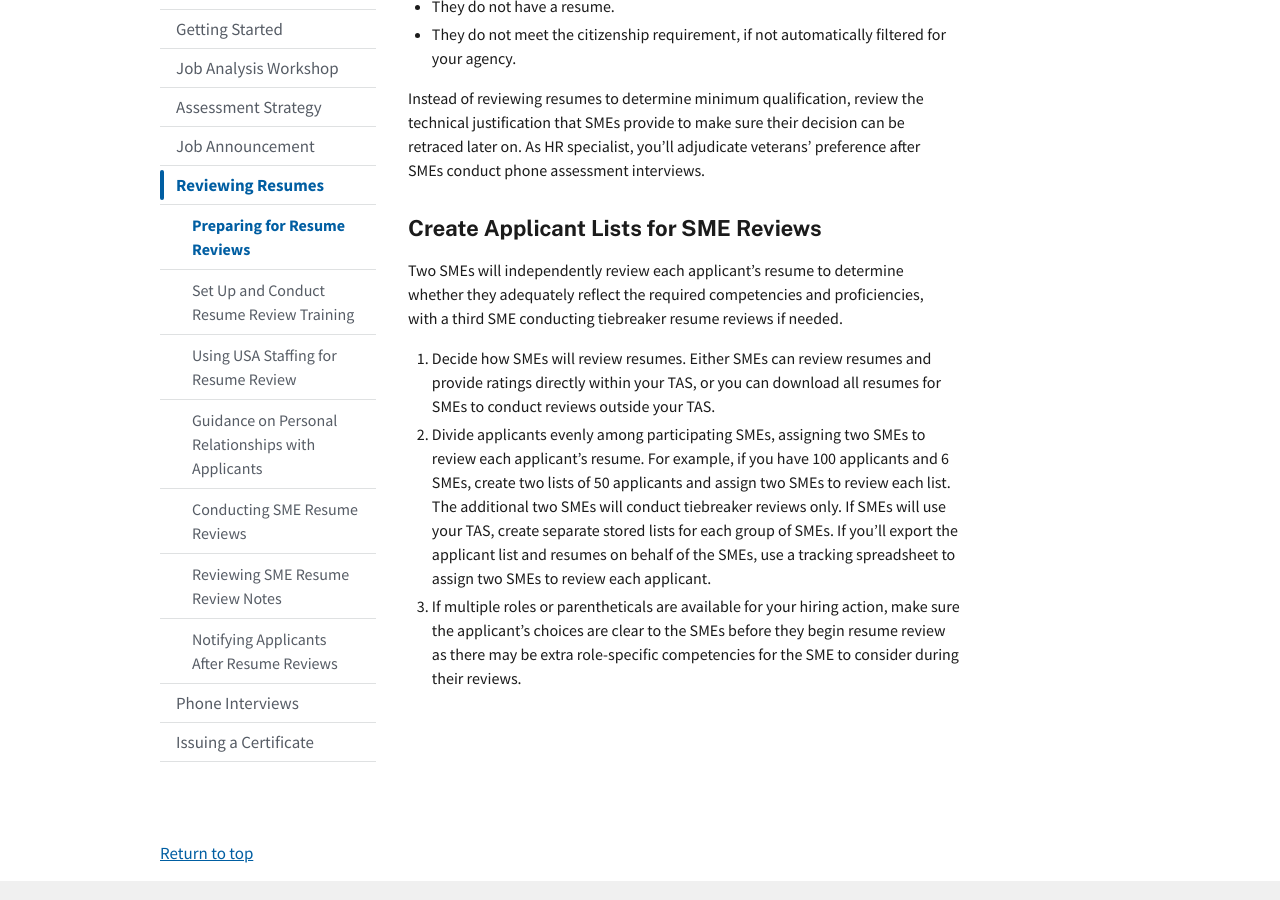
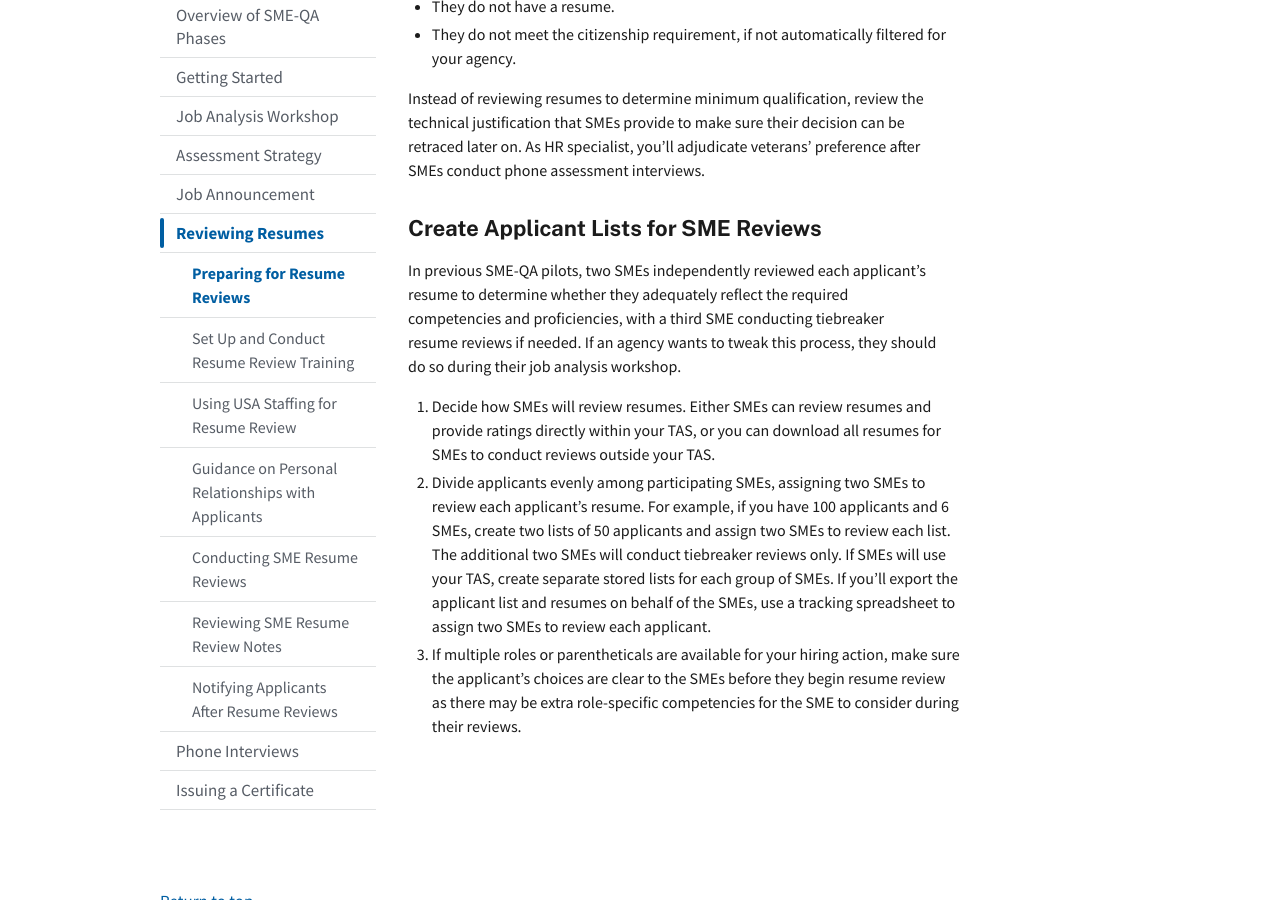
Before and after one commit to usds/SME-QA-Website, a Jekyll site: the page built from pages/phases/reviewing-resumes/prep.md, in a window 1280 px wide and 900 px high, scrolled down 594 px. Built offline with Jekyll 4.4.1, drawn with Linux system fonts in a browser that asks for light colours.

Commit message:
update prepare for resume review for best practices

```diff
--- a/pages/phases/reviewing-resumes/prep.md
+++ b/pages/phases/reviewing-resumes/prep.md
@@ -22,7 +22,7 @@
 
 ### Create Applicant Lists for SME Reviews
 
-Two SMEs will independently review each applicant's resume to determine whether they adequately reflect the required competencies and proficiencies, with a third SME conducting tiebreaker resume reviews if needed.
+In previous SME-QA pilots, two SMEs independently reviewed each applicant’s resume to determine whether they adequately reflect the required competencies and proficiencies, with a third SME conducting tiebreaker resume reviews if needed. If an agency wants to tweak this process, they should do so during their job analysis workshop.
 
 1. Decide how SMEs will review resumes. Either SMEs can review resumes and provide ratings directly within your TAS, or you can download all resumes for SMEs to conduct reviews outside your TAS.
 2. Divide applicants evenly among participating SMEs, assigning two SMEs to review each applicant's resume. For example, if you have 100 applicants and 6 SMEs, create two lists of 50 applicants and assign two SMEs to review each list. The additional two SMEs will conduct tiebreaker reviews only. If SMEs will use your TAS, create separate stored lists for each group of SMEs. If you'll export the applicant list and resumes on behalf of the SMEs, use a tracking spreadsheet to assign two SMEs to review each applicant.
```
